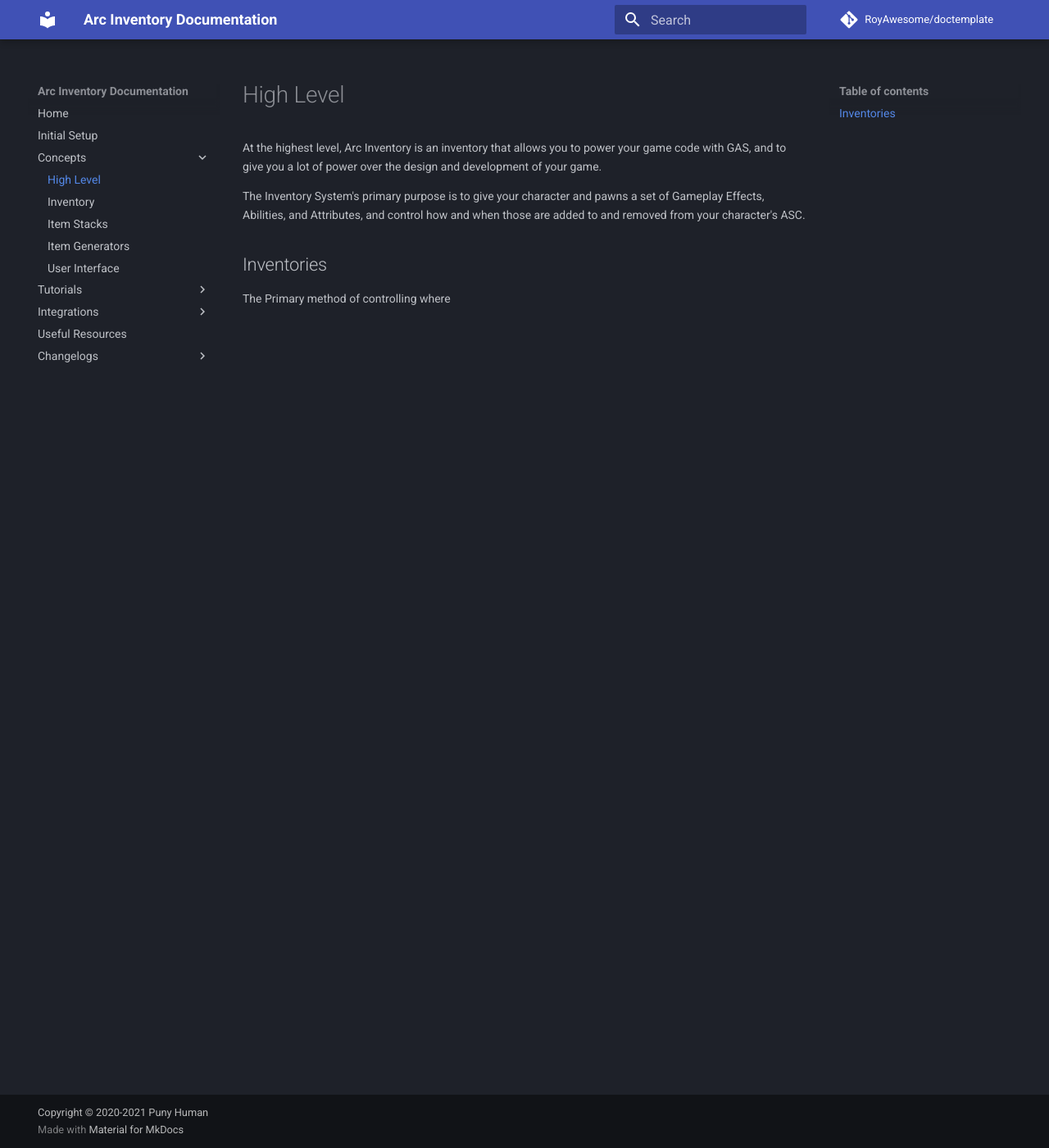
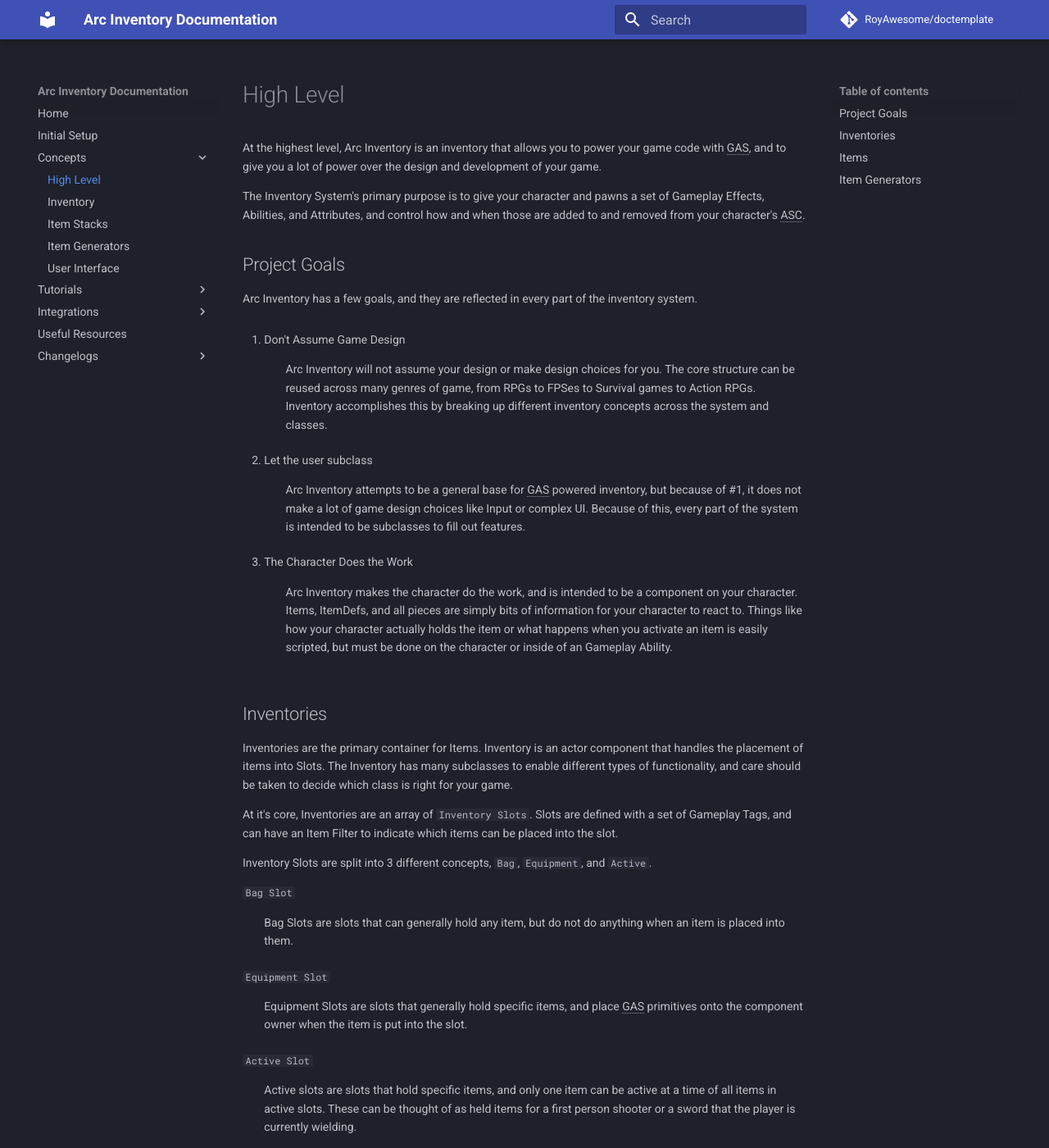
Before and after one commit to punyhumangames/ArcPluginsDocumentation, an MkDocs documentation site: the page built from docs/concepts/highlevel.md, in a window 1280 px wide and 1400 px high. Shown: the whole window at 82% size. Built offline with MkDocs 1.6.1 and Material for MkDocs 9.7.7, drawn with Linux system fonts in a browser that asks for light colours; some of the changed text lies outside the part shown.

Commit message:
finished highlevel

```diff
--- a/docs/concepts/highlevel.md
+++ b/docs/concepts/highlevel.md
@@ -2,6 +2,65 @@
 
 The Inventory System's primary purpose is to give your character and pawns a set of Gameplay Effects, Abilities, and Attributes, and control how and when those are added to and removed from your character's ASC.
 
+## Project Goals
+
+Arc Inventory has a few goals, and they are reflected in every part of the inventory system.
+
+1. Don't Assume Game Design
+:   Arc Inventory will not assume your design or make design choices for you.  The core structure can be reused across many genres of game, from RPGs to FPSes to Survival games to Action RPGs.
+    Inventory accomplishes this by breaking up different inventory concepts across the system and classes.
+
+2. Let the user subclass
+:   Arc Inventory attempts to be a general base for GAS powered inventory, but because of #1, it does not make a lot of game design choices like Input or complex UI.  Because of this, every part of the system is intended to be subclasses to fill out features.
+
+3. The Character Does the Work
+:   Arc Inventory makes the character do the work, and is intended to be a component on your character.  Items, ItemDefs, and all pieces are simply bits of information for your character to react to.  Things like how your character actually holds the item or what happens when you activate an item is easily scripted, but must be done on the character or inside of an Gameplay Ability.
+
 ## Inventories
 
-The Primary method of controlling where
+Inventories are the primary container for Items.  Inventory is an actor component that handles the placement of items into Slots.  The Inventory has many subclasses to enable different types of functionality, and care should be taken to decide which class is right for your game.
+
+At it's core, Inventories are an array of `Inventory Slots`.  Slots are defined with a set of Gameplay Tags, and can have an Item Filter to indicate which items can be placed into the slot.
+
+Inventory Slots are split into 3 different concepts, `Bag`, `Equipment`, and `Active`.
+
+`Bag Slot`
+:   Bag Slots are slots that can generally hold any item, but do not do anything when an item is placed into them.
+
+`Equipment Slot`
+:   Equipment Slots are slots that generally hold specific items, and place GAS primitives onto the component owner when the item is put into the slot.
+
+`Active Slot`
+:   Active slots are slots that hold specific items, and only one item can be active at a time of all items in active slots.  These can be thought of as held items for a first person shooter or a sword that the player is currently wielding.
+
+!!! tip
+    A slot can be any combination of `Bag`, `Equipment`, or `Active`.  It's very common for Active Slots to also be Equipment Slots!
+
+!!! caution
+    `Equipment` and `Active` slots only have meaning when using their corrisponding subclass of UArcInventoryComponent.  See the Inventory page for more details!
+
+
+## Items
+
+Items are split into two different concepts, the `Item Stack` and the `Item Defininition`.
+
+`Item Stack`
+: A Replicated UObject that contains instance-specific data for a given item.  It's very light and thin to support many items being replicated
+
+`Item Definition`
+: A default-object only blueprint class that contains all of the static data for each item.
+
+These concepts are split to allow Item Stack to be as light as possible with replication.
+
+!!! info
+    It is intended that you subclass both `UArcItemStack` and `UArcItemDefinition` for your custom implementations
+
+## Item Generators
+
+Item Generators are factories for creating items.  An item generator can be as simple as just tying together an Item Definition or as complex as procedurally generating an item with multiple prefixes, suffixes, and random stats.
+
+
+
+
+
+--8<-- "includes/abbreviations.md"
```
